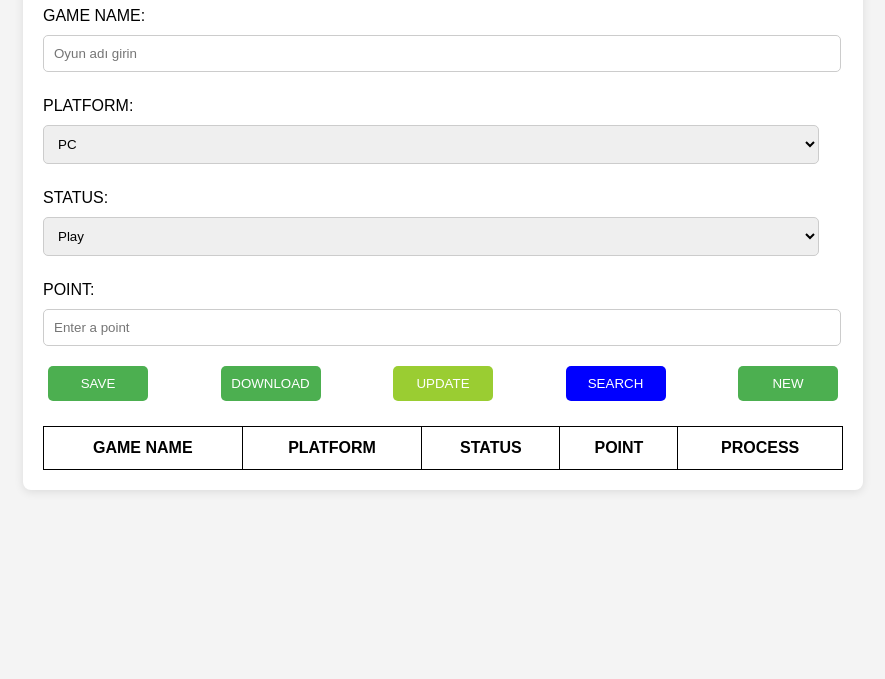
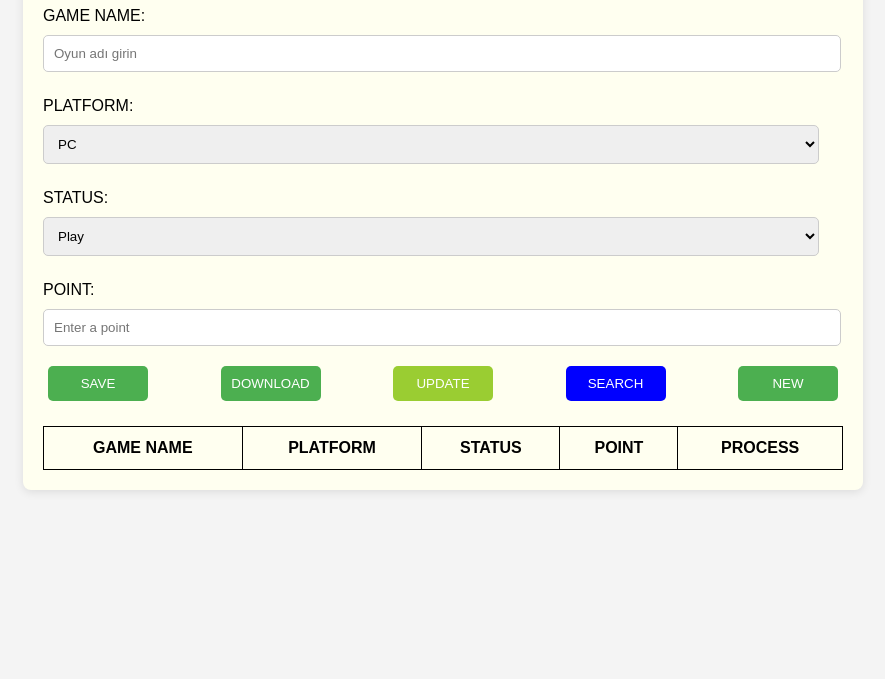
Before and after one commit to programci42/webapps, a plain HTML site: page Oyunlar.html in a window 1280 px wide. Shown: the part 121-800 px from the top of the page, without its empty margins (197-1082 px from the left). Drawn offline with Linux system fonts and the light colour scheme.

Commit message:
Update Oyunlar.html

```diff
--- a/Oyunlar.html
+++ b/Oyunlar.html
@@ -14,7 +14,7 @@
             max-width: 800px;
             margin: 0 auto;
             padding: 20px;
-            background-color: white;
+            background-color: ivory;
             border-radius: 8px;
             box-shadow: 0 2px 10px rgba(0, 0, 0, 0.1);
         }
```
